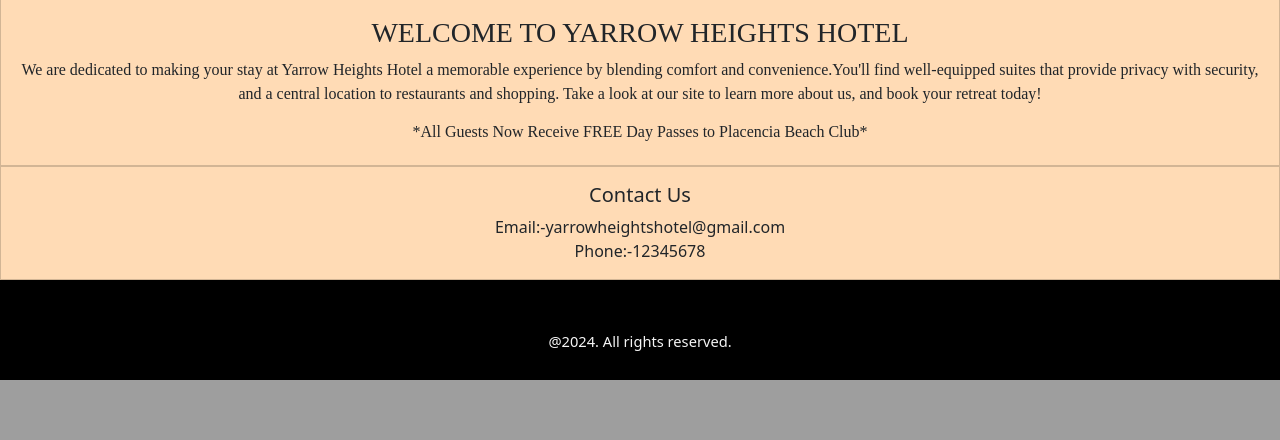
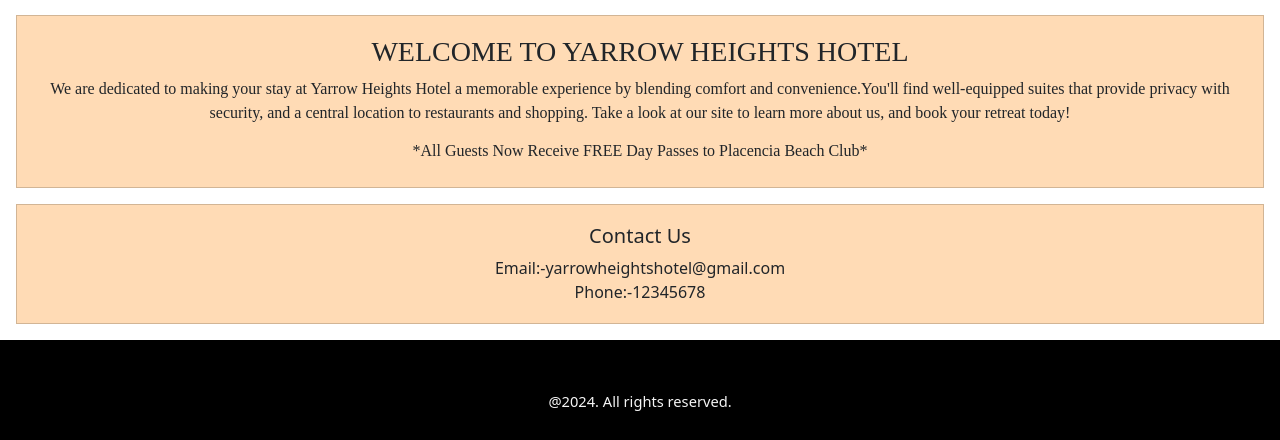
Before and after one commit to YeshmiKavindya/Hotel-System, a PHP site: page /php/index.php in a window 1280 px wide. Shown: the part 984-1424 px from the top of the page. Before the commit the page ends 1364 px from the top, so only its background shows below. Run offline with PHP 8.4, Linux system fonts and the light colour scheme; data comes from the database, SQL or seed files in the repository.

Commit message:
updated styles

```diff
--- a/css/style.css
+++ b/css/style.css
@@ -45,3 +45,14 @@
     padding: 50px;
     font-size: 11pt;
   }
+  .card {
+    margin: 1em;
+    padding: 3px;
+    transition: transform 0.3s ease, box-shadow 0.3s ease; /* Smooth scale and shadow */
+}
+
+/* Card hover effect */
+.card:hover {
+    transform: scale(1.1);  /* Increase size when hovered */
+    box-shadow: 0 10px 20px rgba(0, 0, 0, 0.2); /* Add shadow */
+}
```
